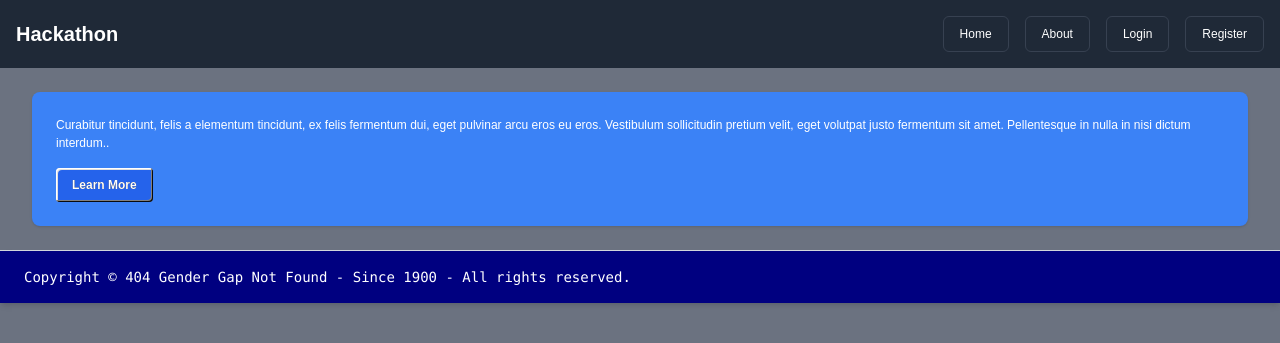
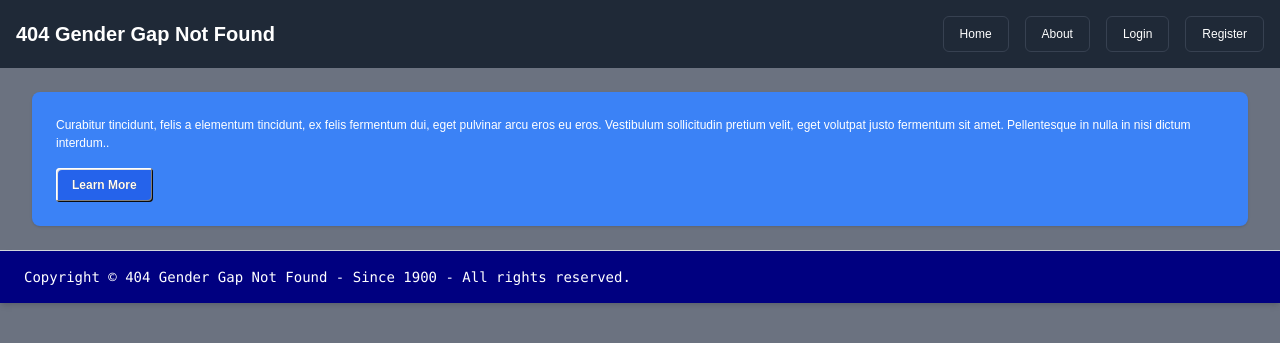
Before and after one commit to tgrey2024/2503-hackathon-team1, a Django app: page / in a window 1280 px wide. Shown: the top 343 px of the page. Run offline with Django 5.2, Linux system fonts and the light colour scheme; some libraries are stand-ins or nearby versions.

```diff
--- a/templates/base.html
+++ b/templates/base.html
@@ -20,7 +20,7 @@
     <div class="max-w-7xl mx-auto flex items-center justify-between p-4">
       <!-- Logo / Site Title -->
       <div class="flex items-center">
-        <a href="{% url 'home' %}" class="text-xl font-bold hover:text-gray-300">Hackathon</a>
+        <a href="{% url 'home' %}" class="text-xl font-bold hover:text-gray-300">404 Gender Gap Not Found</a>
       </div>
 
       <!-- Navigation Links in separate boxes -->
```
